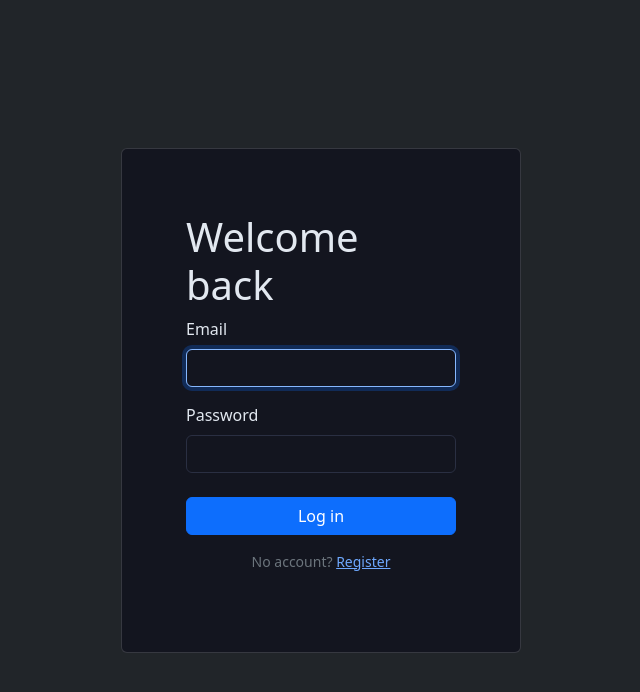
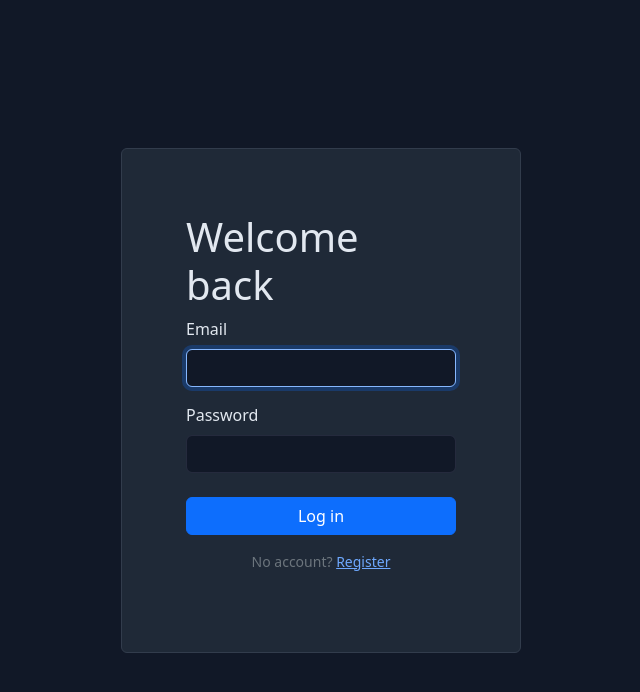
Before and after one commit to mrkpnjm/web, a React (Vite) app in the folder frontend/: page /login in a window 1280 px wide. Shown: the top 692 px of the page, without its empty margins (319-959 px from the left). Built offline with nearby package versions, Linux system fonts and the light colour scheme; no server answers.

Commit message:
Customized Bootstrap classes to get desired look on tabs and Buttons in Connections and ChatList pages

```diff
--- a/frontend/src/index.css
+++ b/frontend/src/index.css
@@ -1,16 +1,56 @@
 *, *::before, *::after { box-sizing: border-box; margin: 0; padding: 0; }
 
 [data-bs-theme="dark"] {
-  --bs-body-bg: #13151f;
+  --bs-body-bg: #111827;
+  --bs-body-bg-rgb: 17, 24, 39;
   --bs-body-color: #e2e8f0;
   --bs-secondary-color: #8892a4;
-  --bs-card-bg: #1c1f2e;
-  --bs-card-border-color: #2a2f42;
-  --bs-border-color: #2a2f42;
-  --bs-navbar-bg: #161929;
+  --bs-border-color: #252a3d;
+  --bs-navbar-bg: #1e1e2e;
   --bs-link-color: #a78bfa;
   --bs-link-hover-color: #c4b5fd;
 }
+
+[data-bs-theme="dark"] .card{
+  background-color: #1f2937;
+  border-color: #323c4c;
+}
+
+[data-bs-theme="dark"] .nav-tabs .nav-item:nth-child(1) .nav-link.active {
+  color: #a78bfa;
+  border-bottom: 3px solid #a78bfa;
+  border-top: none;
+  border-left: none;
+  border-right: none;
+  background: transparent;
+}
+
+[data-bs-theme="dark"] .nav-tabs .nav-item:nth-child(2) .nav-link.active {
+  color: #f59e0b;
+  border-bottom: 3px solid #f59e0b;
+  border-top: none;
+  border-left: none;
+  border-right: none;
+  background: transparent;
+}
+
+[data-bs-theme="dark"] .nav-tabs .nav-link {
+  color: #8892a4;
+  border: none;
+  border-bottom: 2px solid transparent;
+}
+
+[data-bs-theme="dark"] .nav-tabs {
+  border-bottom: 1px solid #252a3d;
+}
+
+[data-bs-theme="dark"] .btn-outline-secondary {
+  color: #e2e8f0;
+  border-color: #4a5568;
+  font-weight: 500;
+}
+
+
 
 .navbar a {
   color: #8892a4;
@@ -25,3 +65,13 @@
   color: #ffffff;
   font-weight: 600;
 }
+
+.badge-purple {
+  background-color: #7c3aed;
+  color: #e9ddfb;
+}
+
+.badge-amber {
+  background-color: #92400e;
+  color: #ceb56d;
+}
```
